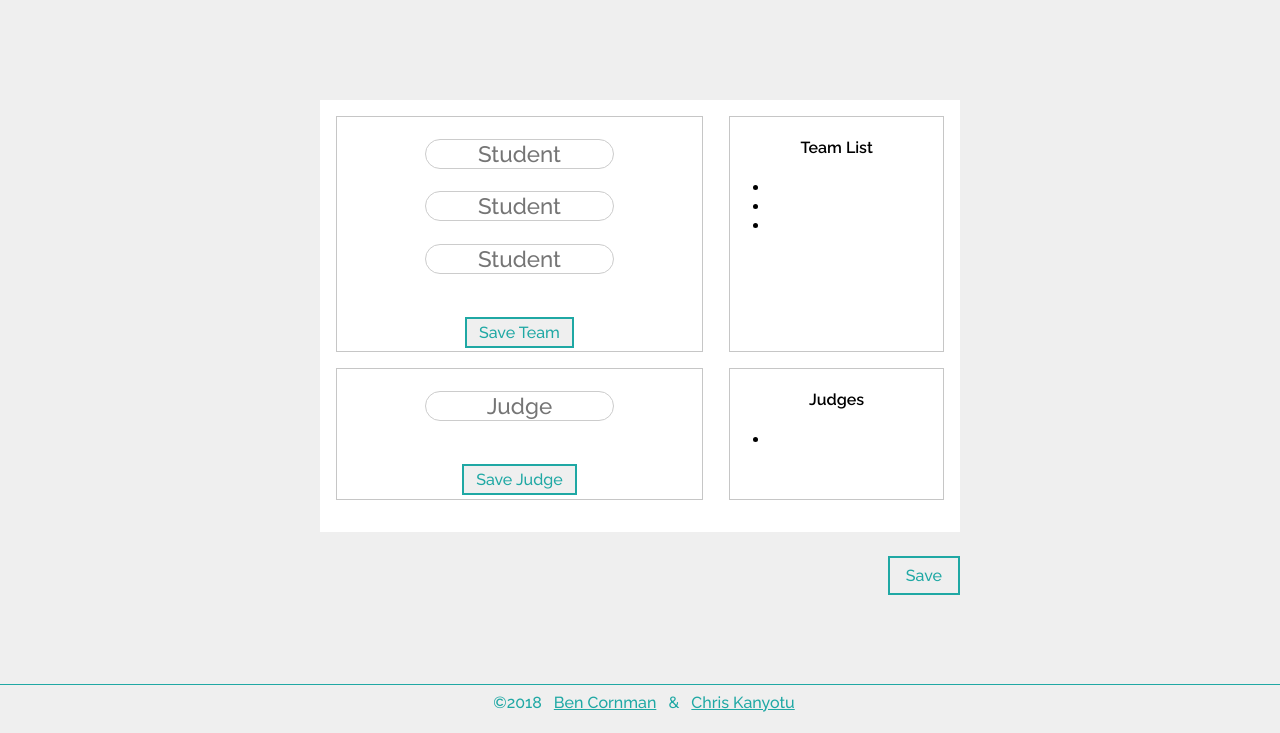
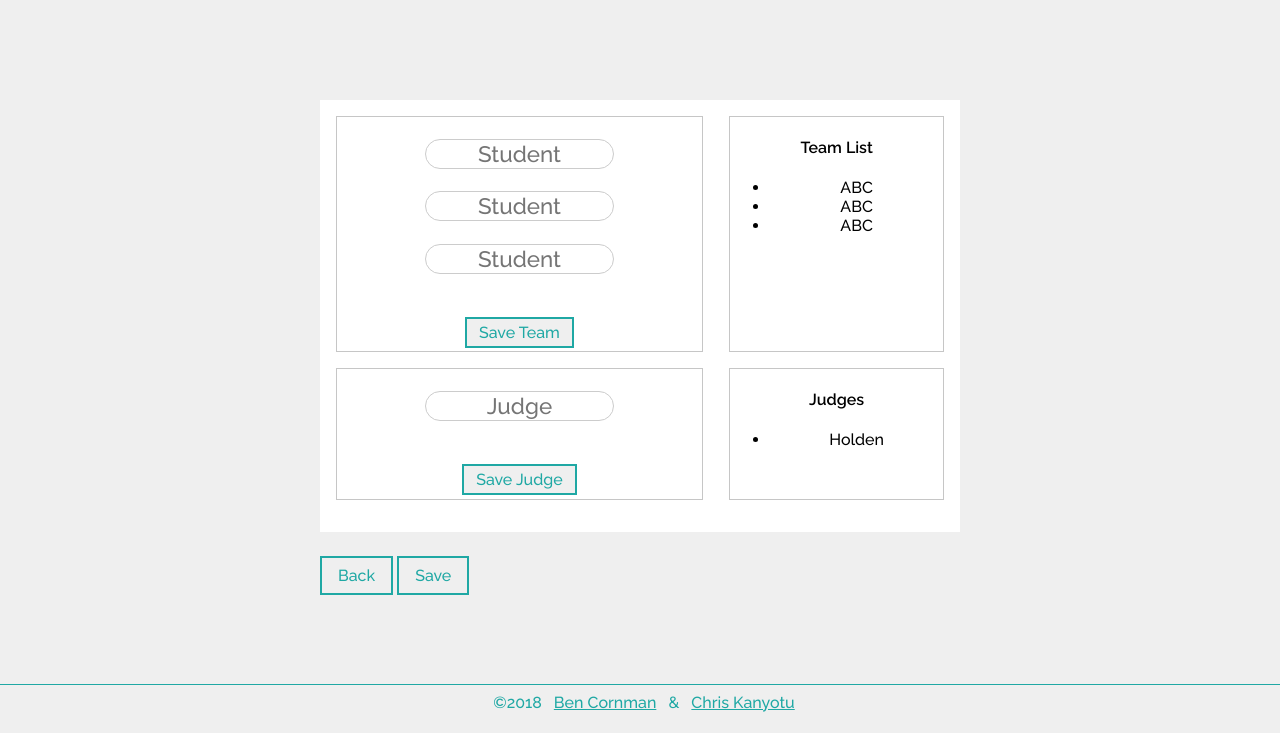
Before and after one commit to bcorman/tournamented, a website: page views/tabs.html in a window 1280 px wide. Shown: the part 67-800 px from the top of the page. Drawn offline with nearby package versions, Linux system fonts and the light colour scheme.

Commit message:
added pairings styles

```diff
--- a/views/tabs.html
+++ b/views/tabs.html
@@ -37,9 +37,9 @@
             <div class="boxes lists">
               <h4>Team List</h4>
               <ul>
-                <li></li>
-                <li></li>
-                <li></li>
+                <li>ABC</li>
+                <li>ABC</li>
+                <li>ABC</li>
               </ul>
             </div>
 
@@ -56,7 +56,7 @@
             <div class="boxes lists">
               <h4>Judges</h4>
               <ul>
-                <li></li>
+                <li>Holden</li>
               </ul>
             </div>
 
@@ -64,7 +64,12 @@
 
         </div>
       </div>
-      <button><a href="pairings.html">Save</a></button>
+
+      <div class ="nav-buttons">
+      <button id ="back-button"><a href="setup.html">Back</a></button>
+      <button id ="continue-button"><a href="pairings.html">Save</a></button>
+    </div>
+
     </div>
   </main>
   <footer>
```
Also changed, not shown: views/index.html (+4 -1 lines), views/pairings.html (+6 -1 lines), views/setup.html (+5 -0 lines).
